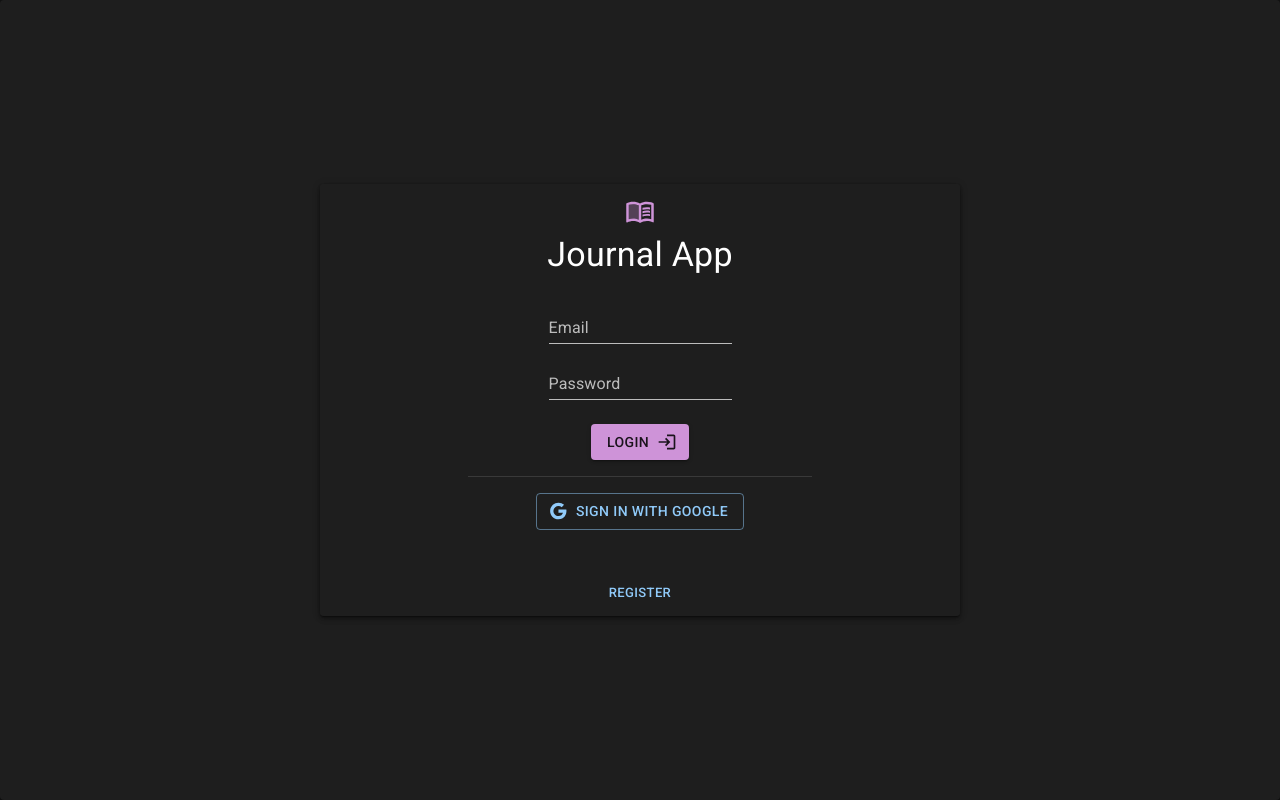
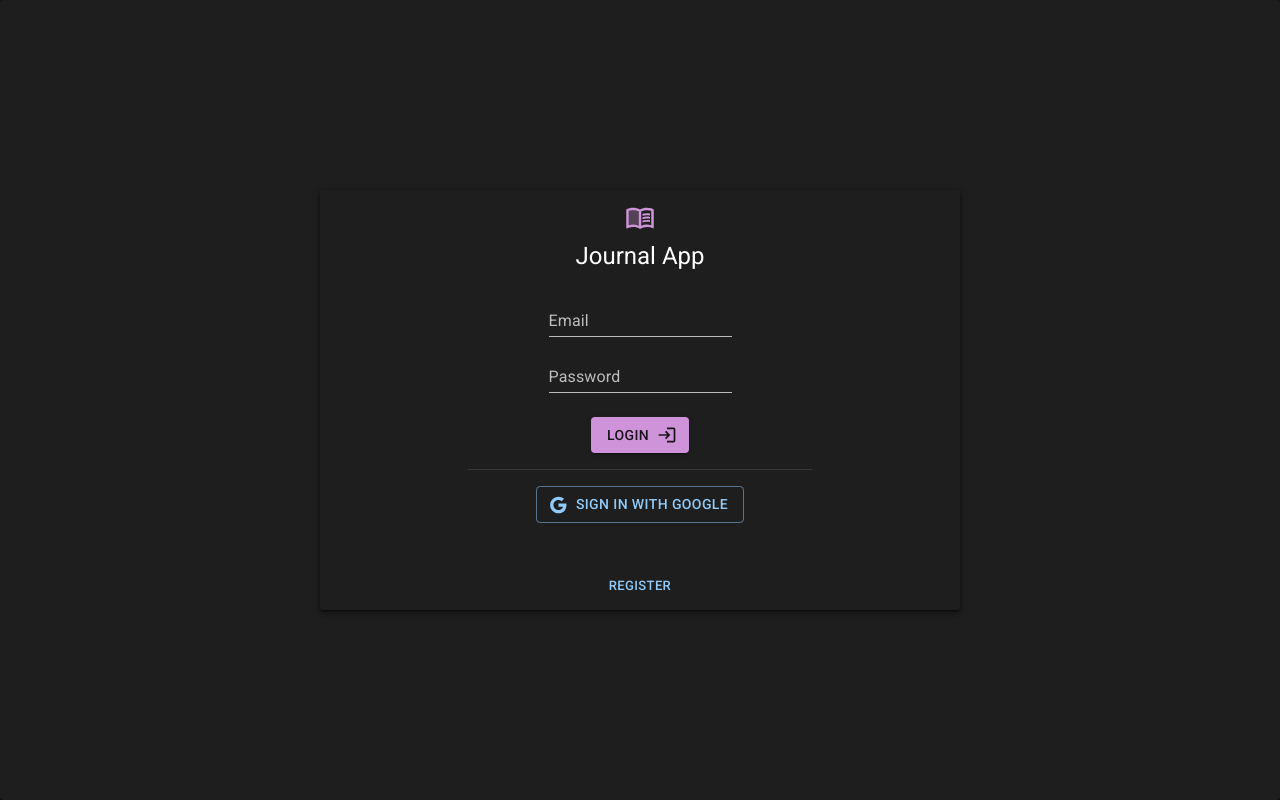
Before and after one commit to zJaaal/journal-react-app, a React (Vite) app: page /auth/login in a window 1280 px wide. Built offline with nearby package versions, Linux system fonts and the light colour scheme.

Commit message:
fixed styles

```diff
--- a/src/pages/auth/LoginPage.jsx
+++ b/src/pages/auth/LoginPage.jsx
@@ -40,12 +40,12 @@ const LoginPage = () => {
                   sx={{ marginTop: "4px", fontSize: "30px" }}
                   color="secondary"
                 />
-                <Grid item xs={3}>
-                  <Typography variant="h4" gutterBottom>
+                <Grid item>
+                  <Typography variant="h5" gutterBottom>
                     Journal App
                   </Typography>
                 </Grid>
-                <Grid item xs={3}>
+                <Grid item>
                   <TextField
                     id="standard-basic"
                     label="Email"
@@ -55,7 +55,7 @@ const LoginPage = () => {
                     autoComplete="off"
                   />
                 </Grid>
-                <Grid item xs={3}>
+                <Grid item>
                   <TextField
                     id="standard-basic"
                     label="Password"
@@ -75,7 +75,7 @@ const LoginPage = () => {
                 alignItems="center"
                 rowSpacing={2}
               >
-                <Grid item xs={4}>
+                <Grid item>
                   <Button
                     variant="contained"
                     color="secondary"
@@ -88,12 +88,12 @@ const LoginPage = () => {
                   variant="middle"
                   sx={{ width: "55%", paddingTop: "16px" }}
                 />
-                <Grid item xs={4}>
+                <Grid item>
                   <Button variant="outlined" startIcon={<GoogleIcon />}>
                     Sign in with Google
                   </Button>
                 </Grid>
-                <Grid item xs={4} mt={4}>
+                <Grid item mt={4}>
                   <Link to="/auth/register">
                     <Button size="small">Register</Button>
                   </Link>
```
